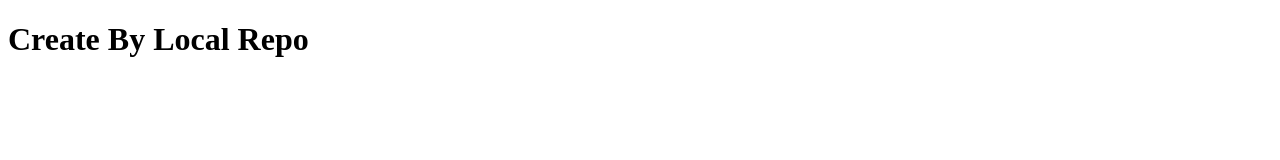
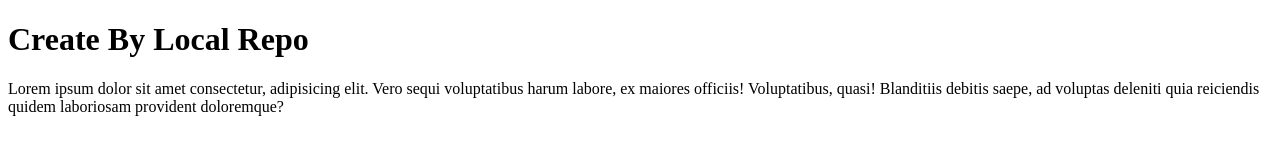
Before and after one commit to namepoiqw/file-2, a plain HTML site: page index.html in a window 1280 px wide. Drawn offline with Linux system fonts and the light colour scheme.

Commit message:
just add lorem

```diff
--- a/index.html
+++ b/index.html
@@ -7,5 +7,7 @@
 </head>
 <body>
     <h1>Create By Local Repo</h1>
+
+    <p>Lorem ipsum dolor sit amet consectetur, adipisicing elit. Vero sequi voluptatibus harum labore, ex maiores officiis! Voluptatibus, quasi! Blanditiis debitis saepe, ad voluptas deleniti quia reiciendis quidem laboriosam provident doloremque?</p>
 </body>
 </html>
```
